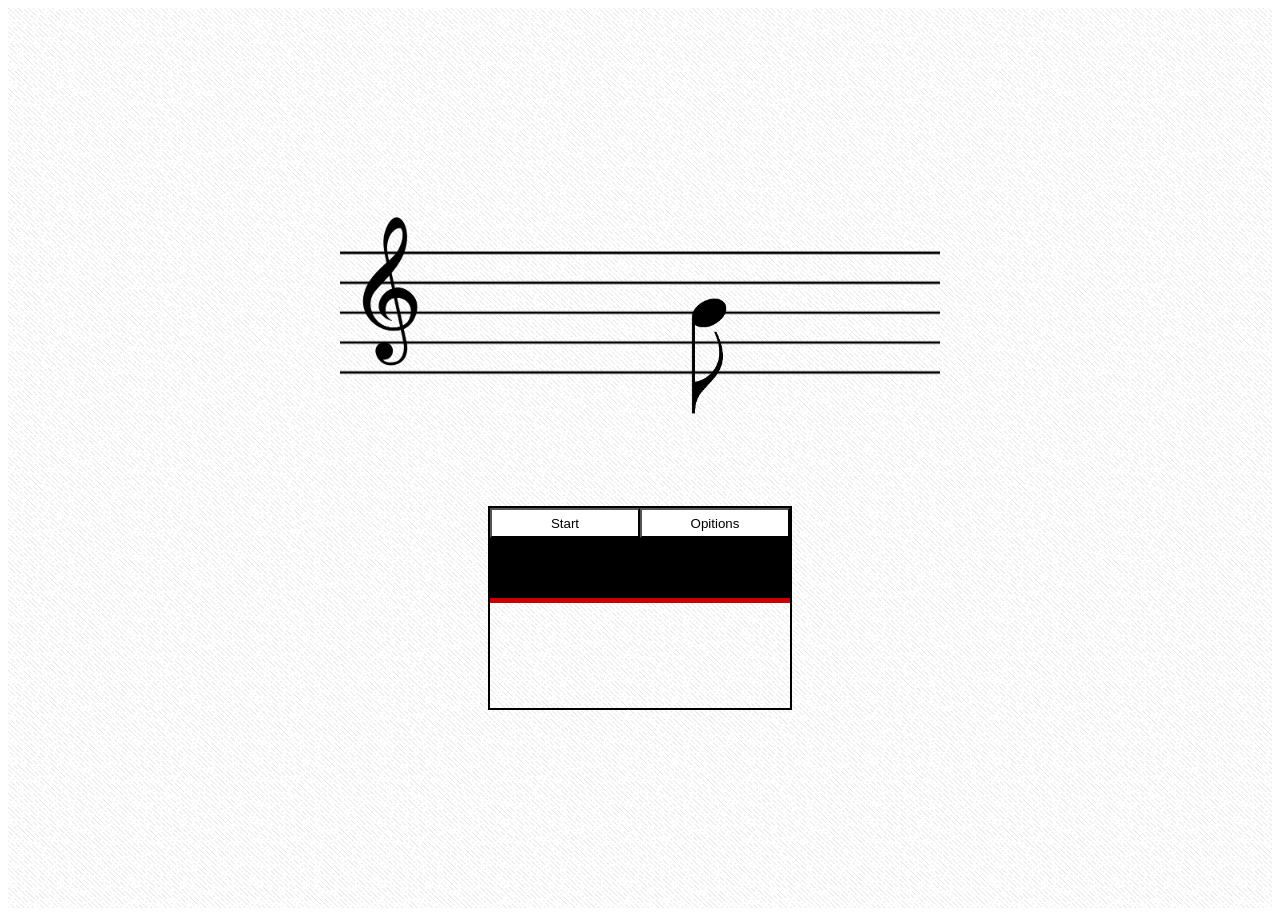
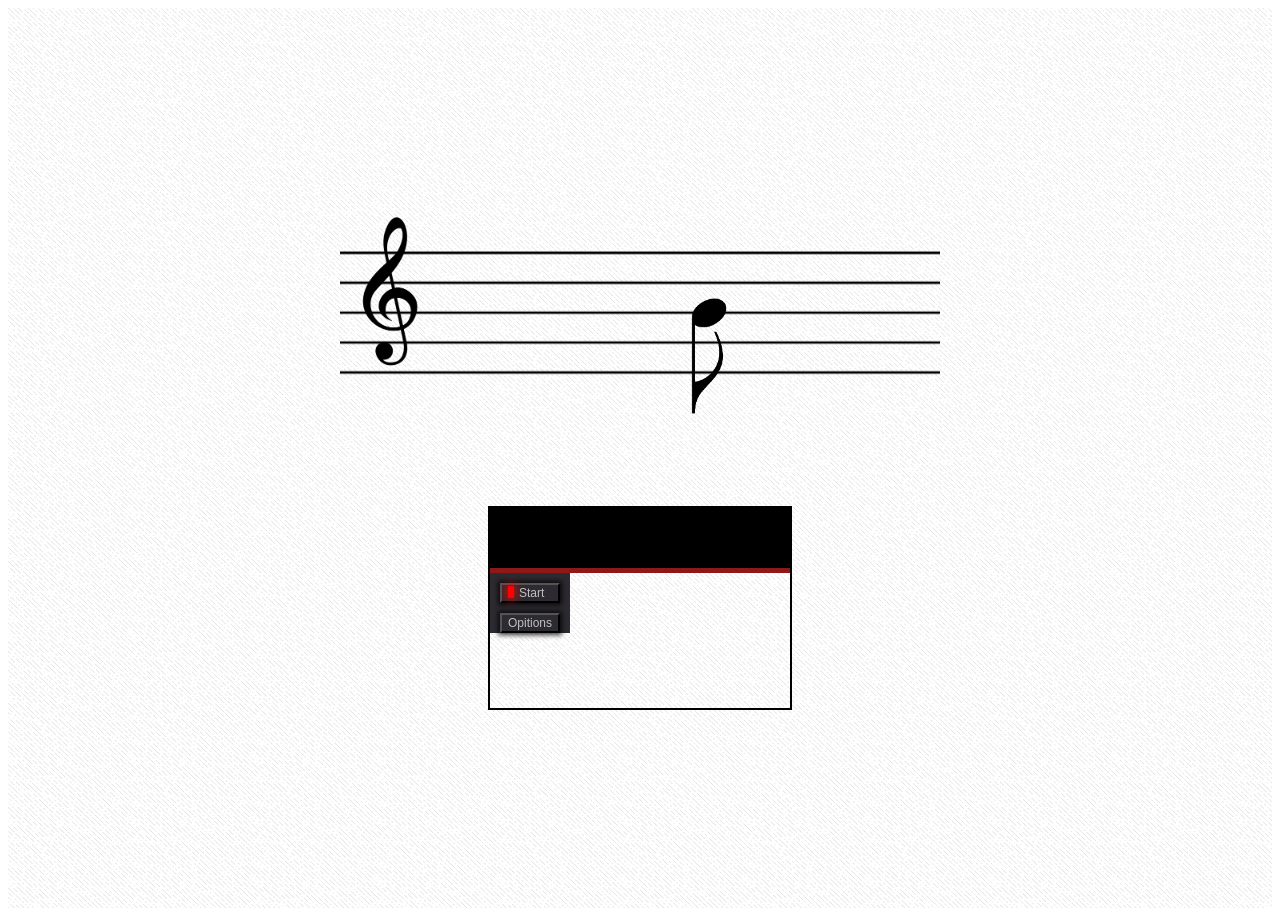
Before and after one commit to NovitskiyGeorge/Sintesizer, a website built with webpack: page src/index.html in a window 1280 px wide. Built offline with nearby package versions, Linux system fonts and the light colour scheme; files whose address does not match are found by name.

Commit message:
dev panel control

```diff
--- a/src/scripts/index.js
+++ b/src/scripts/index.js
@@ -8,12 +8,15 @@ window.onload = function() {
     let  instrument = document.createElement('div');
     instrument.className = 'piano';
     instrument.innerHTML = `
-    <div class="configuration">
-    <button class="configuration__btn btn-start">Start</button>
-    <button class="configuration__btn btn-tools">Opitions</button>
-    </div>
+
     <div class="piano__panel"></div>
     <div class="piano__line"></div>
+    <div class="panel-control">
+      <div class="configuration">
+        <button class="configuration__btn btn-start"><div class="btn-start__indicator"></div>Start</button>
+        <button class="configuration__btn btn-tools">Opitions</button>
+      </div>
+    </div>
     `;
     app.append(instrument);
   }
@@ -36,7 +39,7 @@ window.onload = function() {
 
   function createKeyboard(keys) {
     let keyboard = document.createElement('div');
-    let piano = document.querySelector('.piano');
+    let piano = document.querySelector('.panel-control');
     keyboard.className = 'keyboard';
     let html = keys.map(key => {
       let cls = 'key';
--- a/src/styles/index.scss
+++ b/src/styles/index.scss
@@ -35,17 +35,39 @@
   }
 }
 
+.panel-control {
+  display: flex;
+}
+
 .configuration {
-  width: 100%;
-  height: 30px;
   display: flex;
-  justify-content: space-between;
+  height: auto;
+  width: 80px;
+  background-color: rgb(45, 43, 49);
+  flex-direction: column;
+  align-items: center;
 
   &__btn {
-    background-color: #fff;
-    width: 50%;
+    width: 60px;
+    margin-top: 10px;
+    background: transparent;
+    color: rgba(255, 255, 255, 0.7);
     outline: none;
     cursor: pointer;
+    font-size: 12px;
+    box-shadow: 0 0 5px 2px rgba(0, 0, 0, 0.8);
+  }
+}
+
+.btn-start {
+  display: flex;
+
+  &__indicator {
+    margin-right: 5px;
+    width: 6px;
+    height: 12px;
+    background-color: rgba(255, 0, 0, 1);
+    box-shadow: 0 0 9px 1px rgba(255, 0, 0, 1);
   }
 }
 
@@ -68,7 +90,7 @@
   &__line {
     height: 5px;
     width: 100%;
-    background-color: #ca0000;
+    background-color: rgba(130, 0, 0, 0.9);
   }
 }
 
@@ -77,8 +99,8 @@
   position: relative;
   justify-content: space-between;
   min-width: 300px;
-  height: 200px;
-  background-color: rgba(255, 255, 255, 0.5);
+  height: 202px;
+  background-color: rgb(0, 0, 0);
 }
 
 .tools {
@@ -119,15 +141,17 @@
   border-radius: 0 0 5px 5px;
 
   &_white {
-    background-color: rgb(255, 255, 255);
+    background-image: url('../image/keyFon.png');
     border: 1px solid #000;
   }
 
   &_black {
     position: absolute;
     width: 20px;
-    height: 120px;
-    background-color: rgb(0, 0, 0);
+    height: 136px;
+    background-image: url('../image/keyBlack.png');
+    background-repeat: no-repeat;
+    background-size: 100%;
 
     &:nth-child(2) {
       left: 11%;
```
Also changed, not shown: src/image/Casio-PX-870BK-user-console.jpg (added), src/image/keyBlack.png (added), src/image/keyFon.png (added), src/image/panelToolsBackground.png (added), src/image/panelToolsBackground.svg (added).
